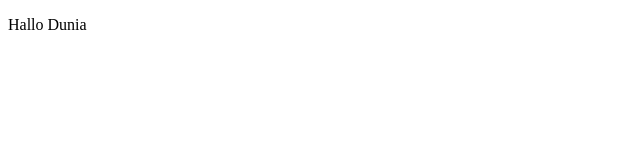
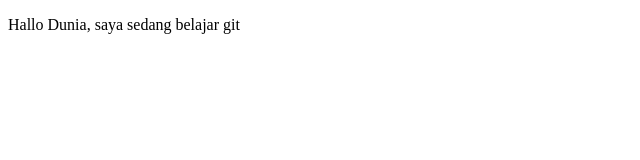
Before and after one commit to frizal1301/demo-github, a plain HTML site: page index.html in a window 1280 px wide. Shown: the whole page, without its empty margins (0-640 px from the left). Drawn offline with Linux system fonts and the light colour scheme.

Commit message:
Mengubah sedikit

```diff
--- a/index.html
+++ b/index.html
@@ -5,6 +5,6 @@
         <title>Belajar Git - Project 01</title>
     </head>
     <body>
-        <p>Hallo Dunia</p>
+        <p>Hallo Dunia, saya sedang belajar git</p>
     </body>
 </html>
```
